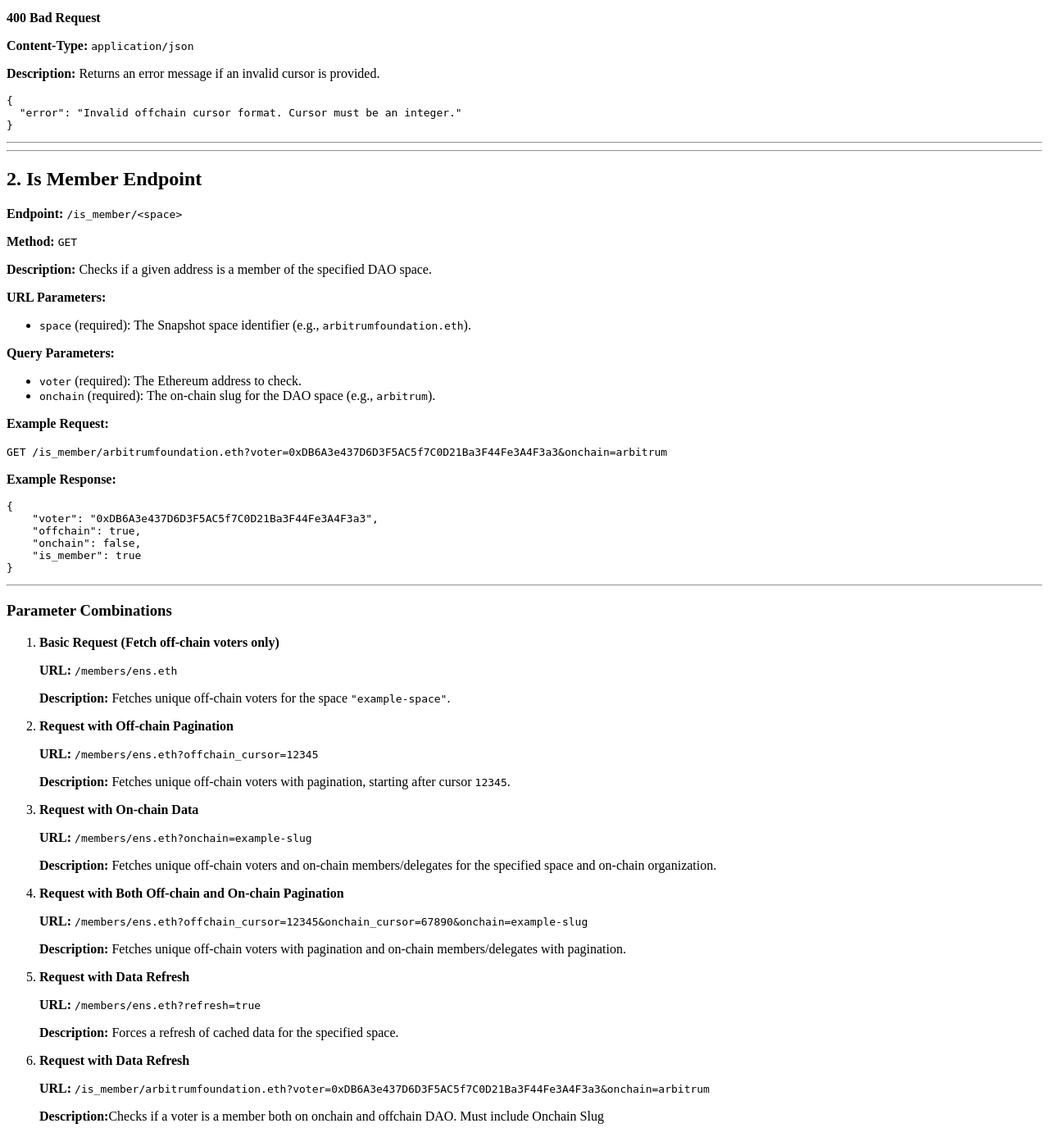
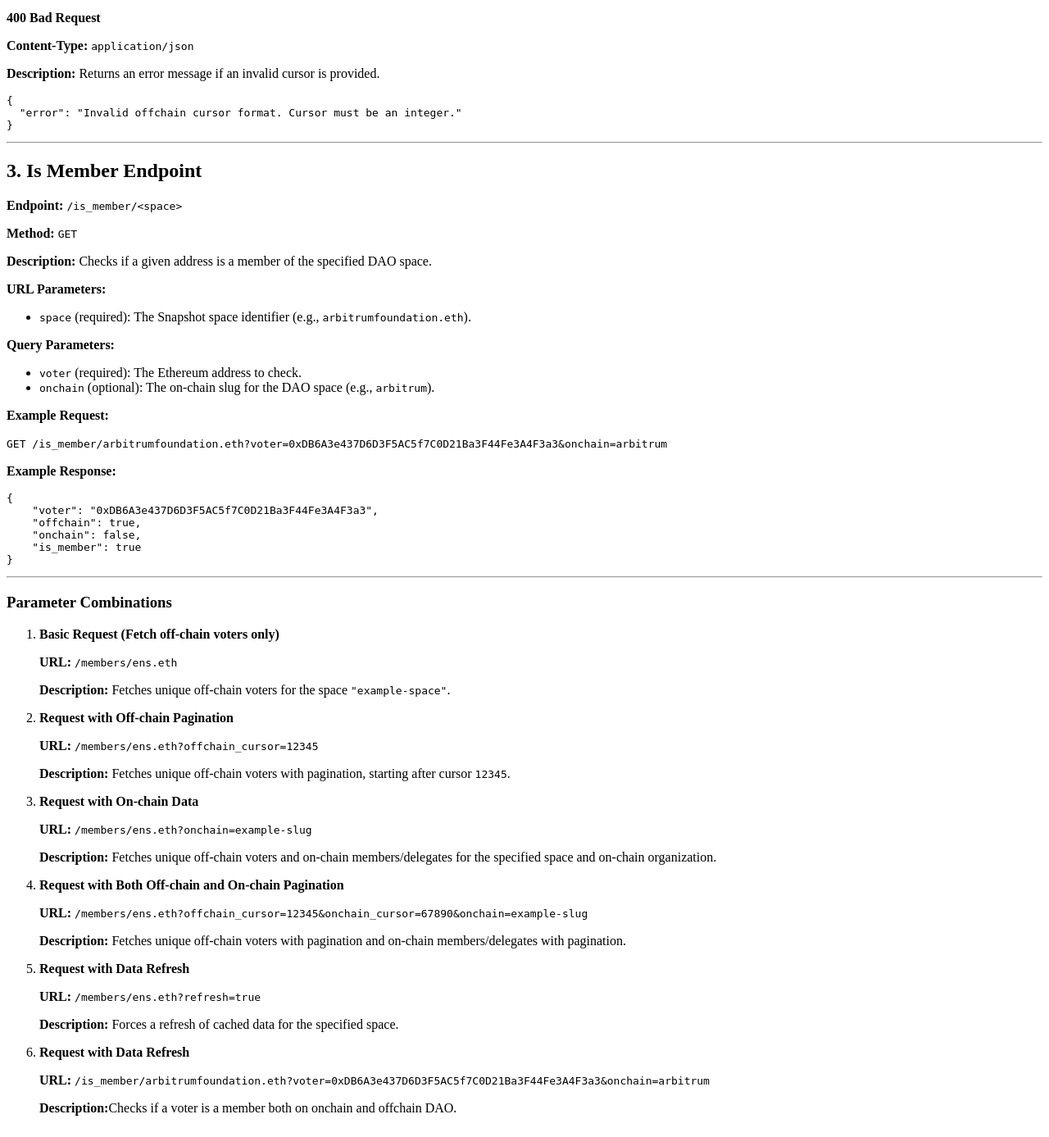
Before and after one commit to metagov/daostar-EIP-4824-Members-URI-Template, a Flask app: page / in a window 1280 px wide. Shown: the part 1244-2631 px from the top of the page at 82% size. After the commit the page ends 2605 px from the top, so only its background shows below. Run offline with Flask 3, Linux system fonts and the light colour scheme.

Commit message:
isMember API

```diff
--- a/main.py
+++ b/main.py
@@ -238,6 +238,7 @@ async def is_member(space):
     """Endpoint to check if an address is a member."""
     voter = request.args.get('voter')
     onchain_slug = request.args.get('onchain')
+    refresh = request.args.get('refresh') == 'true'
 
     if not voter:
         return jsonify({"error": "Voter address is required"}), 400
@@ -245,9 +246,11 @@ async def is_member(space):
     if not space:
         return jsonify({"error": "Space identifier is required"}), 400
 
+    # Default values
     is_offchain_member = False
-    is_onchain_member = False
+    is_onchain_member = "Onchain Check Failed Without onchain Slug."  # Explicit message for missing onchain_slug
 
+    # Check membership on Snapshot (off-chain)
     try:
         url = "https://hub.snapshot.org/graphql"
         query = """
@@ -266,10 +269,12 @@ async def is_member(space):
         is_offchain_member = bool(snapshot_result['data']['votes'])
     except Exception as e:
         print(f"Error checking offchain membership: {e}")
-        return jsonify({"error": "Failed to check offchain membership, provide valid inputs.", "details": str(e)}), 500
+        return jsonify({"error": "Failed to check offchain membership", "details": str(e)}), 500
 
+    # Check membership on Tally (on-chain)
     if onchain_slug:
         try:
+            # Convert onchain_slug to organizationId
             api_url = "https://api.tally.xyz/query"
             api_key = os.getenv('TALLY_API_KEY')
 
@@ -334,13 +339,16 @@ async def is_member(space):
                     is_onchain_member = bool(delegate_data['data']['delegates']['nodes'])
         except Exception as e:
             print(f"Error checking onchain membership: {e}")
-            return jsonify({"error": "Failed to check onchain membership, provide valid inputs.", "details": str(e)}), 500
+            return jsonify({"error": "Failed to check onchain membership", "details": str(e)}), 500
+    else:
+        print("Onchain slug not provided; skipping onchain membership check.")
 
+    # Respond with boolean values for offchain and appropriate message for onchain
     return jsonify({
         "voter": voter,
         "offchain": is_offchain_member,
         "onchain": is_onchain_member,
-        "is_member": is_offchain_member or is_onchain_member
+        "is_member": is_offchain_member if onchain_slug is None else (is_offchain_member or is_onchain_member)
     })
 
 
--- a/templates/docs.html
+++ b/templates/docs.html
@@ -91,10 +91,9 @@
   "error": "Invalid offchain cursor format. Cursor must be an integer."
 }</code></pre>
 
-    <hr>
 
     <hr>
-        <h2>2. Is Member Endpoint</h2>
+        <h2>3. Is Member Endpoint</h2>
         <p><strong>Endpoint:</strong> <code>/is_member/&lt;space&gt;</code></p>
         <p><strong>Method:</strong> <code>GET</code></p>
         <p><strong>Description:</strong> Checks if a given address is a member of the specified DAO space.</p>
@@ -105,7 +104,7 @@
         <p><strong>Query Parameters:</strong></p>
         <ul>
             <li><code>voter</code> (required): The Ethereum address to check.</li>
-            <li><code>onchain</code> (required): The on-chain slug for the DAO space (e.g., <code>arbitrum</code>).</li>
+            <li><code>onchain</code> (optional): The on-chain slug for the DAO space (e.g., <code>arbitrum</code>).</li>
         </ul>
         <p><strong>Example Request:</strong></p>
         <code>GET /is_member/arbitrumfoundation.eth?voter=0xDB6A3e437D6D3F5AC5f7C0D21Ba3F44Fe3A4F3a3&onchain=arbitrum</code>
@@ -142,7 +141,7 @@
 
         <li><strong>Request with Data Refresh</strong></li>
             <p><strong>URL:</strong> <code>/is_member/arbitrumfoundation.eth?voter=0xDB6A3e437D6D3F5AC5f7C0D21Ba3F44Fe3A4F3a3&onchain=arbitrum</code></p>
-            <p><strong>Description:</strong>Checks if a voter is a member both on onchain and offchain DAO. Must include Onchain Slug</p>
+            <p><strong>Description:</strong>Checks if a voter is a member both on onchain and offchain DAO.</p>
     </ol>
 </body>
 </html>
```
